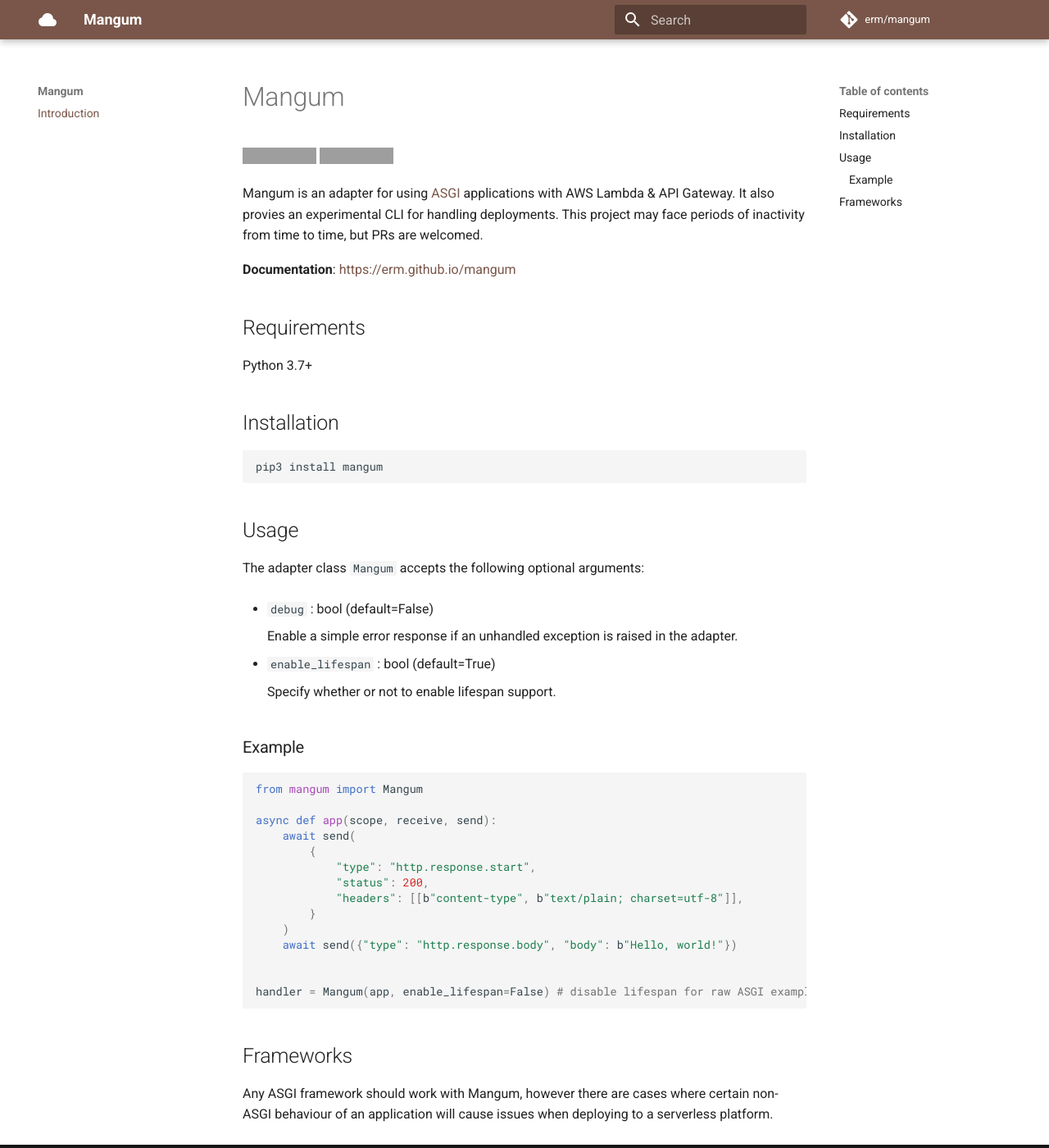
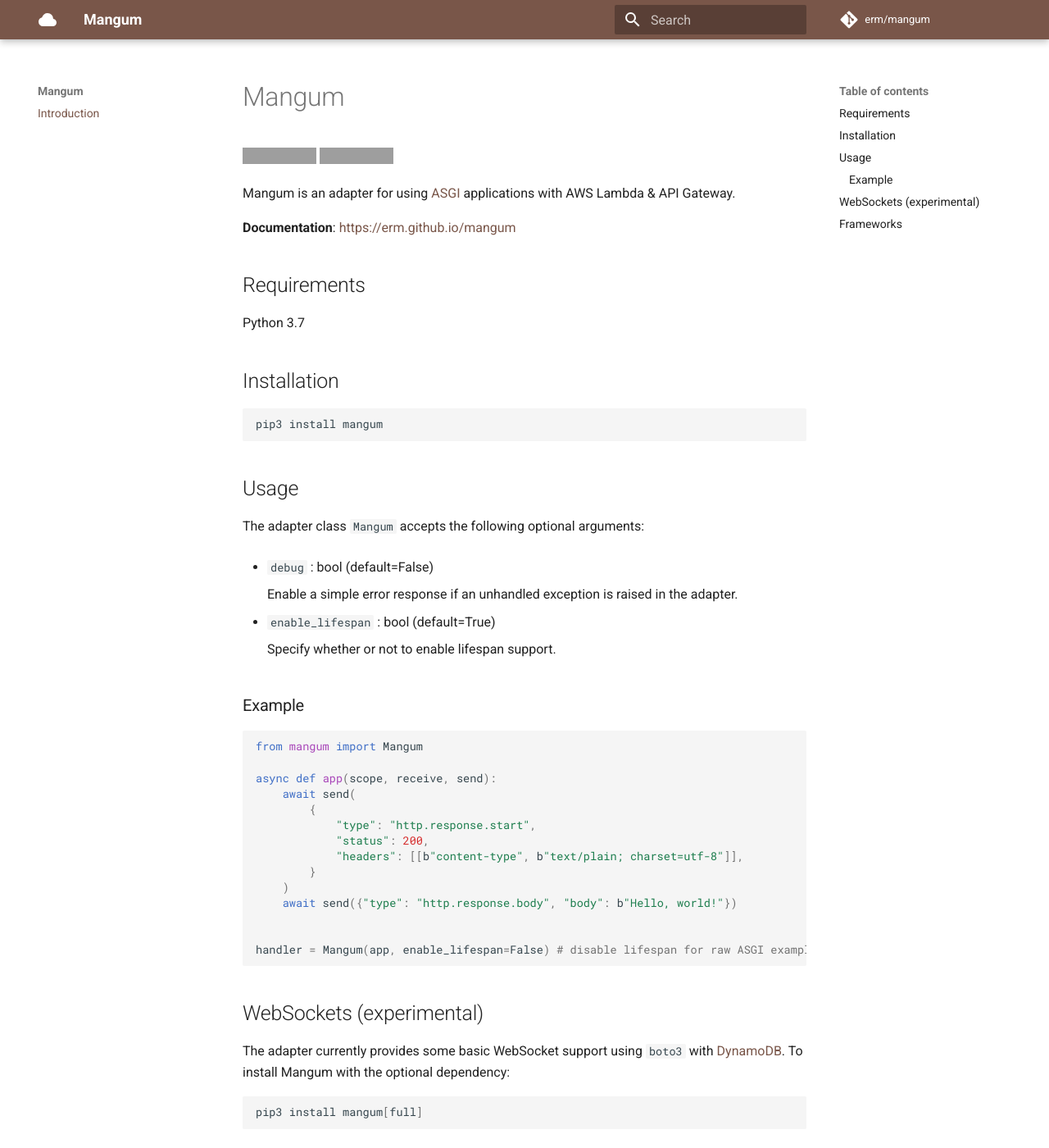
Before and after one commit to Kludex/mangum, an MkDocs documentation site: the page built from docs/index.md, in a window 1280 px wide and 1400 px high. Shown: the whole window at 82% size. Built offline with MkDocs 1.6.1 and Material for MkDocs 9.7.7, drawn with Linux system fonts in a browser that asks for light colours; comment, search, counter and statistics services are not loaded; grey boxes are pictures that could not be loaded.

````diff
--- a/docs/index.md
+++ b/docs/index.md
@@ -7,13 +7,13 @@
     <img src="https://travis-ci.org/erm/mangum.svg?branch=master" alt="Build Status">
 </a>
 
-Mangum is an adapter for using [ASGI](https://asgi.readthedocs.io/en/latest/) applications with AWS Lambda & API Gateway. It also provies an experimental CLI for handling deployments. This project may face periods of inactivity from time to time, but PRs are welcomed.
+Mangum is an adapter for using [ASGI](https://asgi.readthedocs.io/en/latest/) applications with AWS Lambda & API Gateway.
 
 **Documentation**: [https://erm.github.io/mangum](https://erm.github.io/mangum)
 
 ## Requirements
 
-Python 3.7+
+Python 3.7
 
 ## Installation
 
@@ -52,6 +52,13 @@ async def app(scope, receive, send):
 handler = Mangum(app, enable_lifespan=False) # disable lifespan for raw ASGI example
 ```
 
+## WebSockets (experimental)
+
+The adapter currently provides some basic WebSocket support using `boto3` with [DynamoDB](https://aws.amazon.com/dynamodb/). To install Mangum with the optional dependency:
+
+```shell
+pip3 install mangum[full]
+```
 
 ## Frameworks
 
````
Also changed, not shown: README.md (+2 -6 lines), 4 other files.
